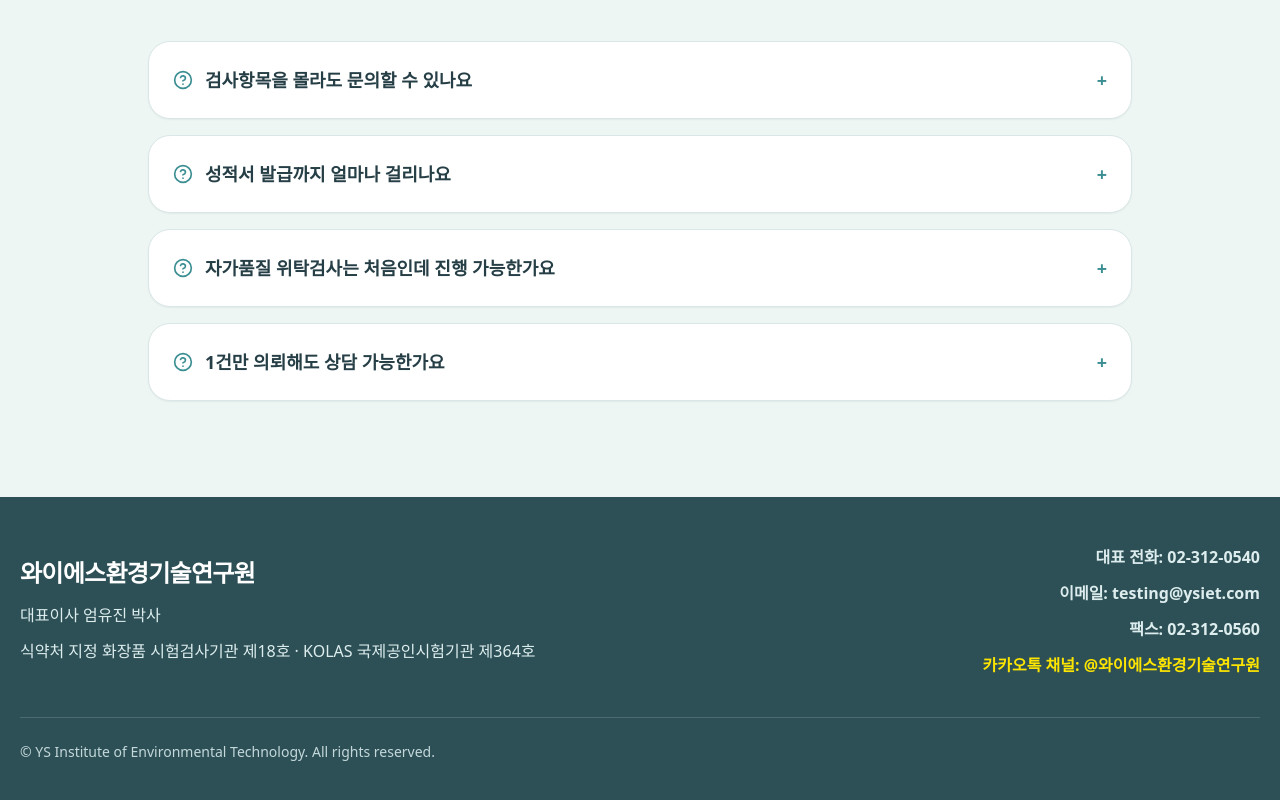
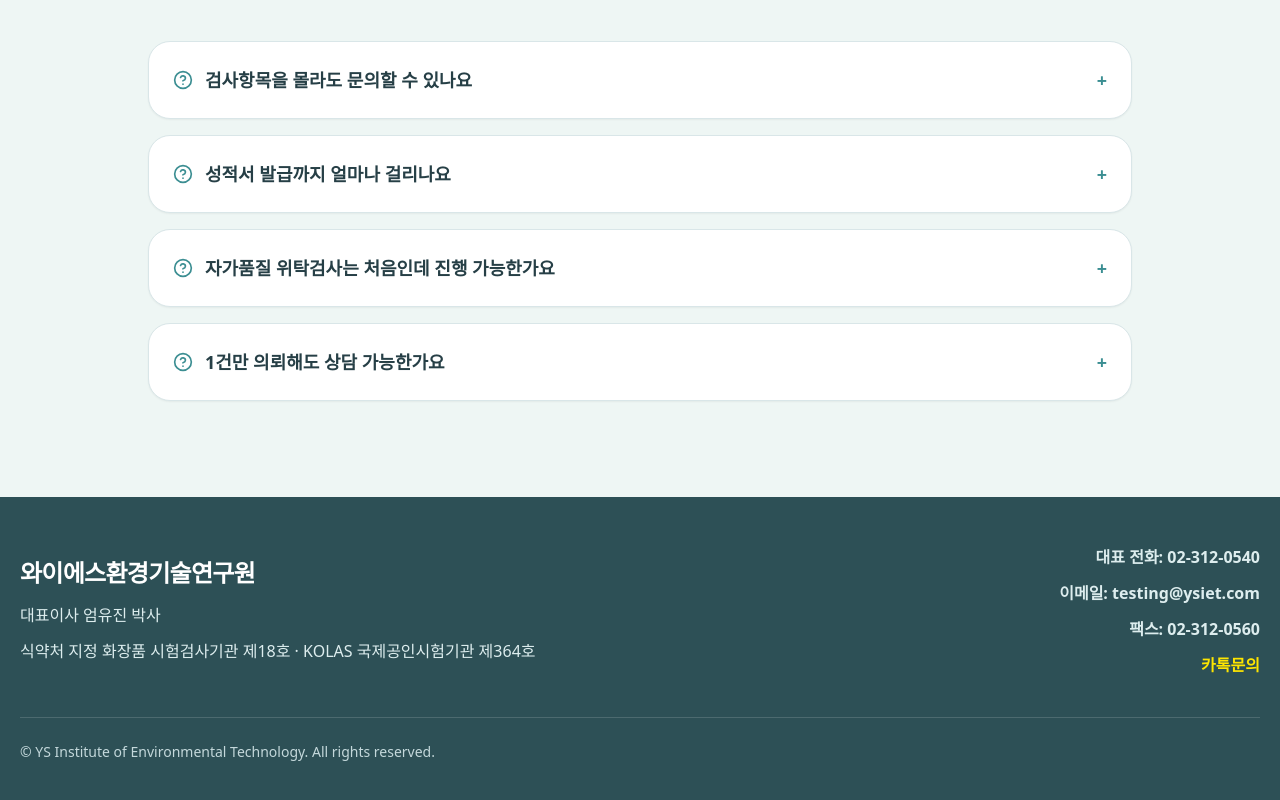
Before and after one commit to YSIET/ysiet-cosmetics-testing, a React (Vite) app: page / in a window 1280 px wide. Shown: the part 7535-8335 px from the top of the page. Built offline with nearby package versions, Linux system fonts and the light colour scheme.

Commit message:
Update App.jsx

```diff
--- a/src/App.jsx
+++ b/src/App.jsx
@@ -384,7 +384,7 @@
             rel="noreferrer"
             className="font-bold text-[#FEE500] underline-offset-4 hover:underline"
           >
-            카카오톡 채널: @와이에스환경기술연구원
+            카톡문의
           </a>
         </div>
       </div>
```
